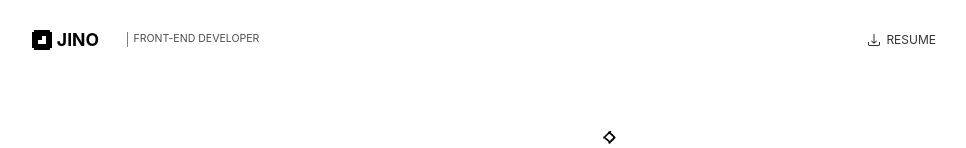
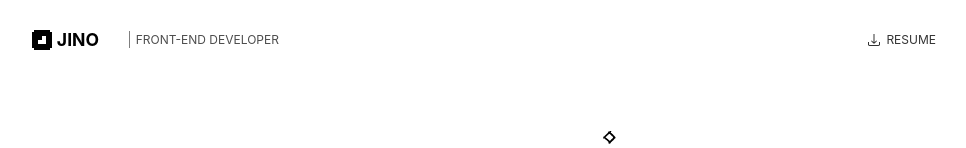
Before and after one commit to jinovice/portfolio, a React (Create React App) app: page / in a window 1280 px wide. Shown: the top 148 px of the page, without its empty margins (156-1122 px from the left). Built offline with nearby package versions, Linux system fonts and the light colour scheme.

Commit message:
Initial commit

```diff
--- a/src/Components/Header.css
+++ b/src/Components/Header.css
@@ -47,7 +47,7 @@ header .headerContainer h1 span {
   display: inline-block;
   margin-left: 1em;
   padding: 0.2em 0.5em;
-  font-size: 0.6em;
+  font-size: 12px;
   font-weight: normal;
   line-height: 1em;
   color: var(--j-color-neutral-black-7);
--- a/src/Components/Header.scss
+++ b/src/Components/Header.scss
@@ -53,7 +53,8 @@ header {
         display: inline-block;
         margin-left: 1em;
         padding: 0.2em 0.5em;
-        font-size: 0.6em;
+        //font-size: 0.6em;
+        font-size: 12px;
         font-weight: normal;
         line-height: 1em;
         color: var(--j-color-neutral-black-7);
--- a/src/Components/Portfolios.css
+++ b/src/Components/Portfolios.css
@@ -90,7 +90,7 @@
   font-weight: bold;
 }
 .portfolio .content .tags {
-  font-size: var(--j-txt-xsmall);
+  font-size: var(--j-txt-min);
 }
 .portfolio .button {
   z-index: 500;
--- a/src/Components/Portfolios.scss
+++ b/src/Components/Portfolios.scss
@@ -122,7 +122,7 @@
     }
 
     .tags {
-      font-size: var(--j-txt-xsmall);
+      font-size: var(--j-txt-min);
     }
 
     .tagsTitle {
--- a/src/Components/base.css
+++ b/src/Components/base.css
@@ -38,7 +38,8 @@
   --j-txt-small:0.875em;
   --j-txt-xsmall:0.75em;
   --j-txt-xxsmall:0.6875em;
-  --j-txt-xxxsmall:10px;
+  --j-txt-xxxsmall:12px;
+  --j-txt-min:12px;
   --j-column-gap:1.5em;
   --j-row-gap:1.5em;
   --j-width-content-basic:1000px;
--- a/src/Components/base.scss
+++ b/src/Components/base.scss
@@ -40,7 +40,8 @@
   --j-txt-small:0.875em;
   --j-txt-xsmall:0.75em;
   --j-txt-xxsmall:0.6875em;
-  --j-txt-xxxsmall:10px;
+  --j-txt-xxxsmall:12px;
+  --j-txt-min:12px;
   --j-column-gap:1.5em;
   --j-row-gap:1.5em;
 
```
Also changed, not shown: 2 other files (tests, documents, lock files or other folders).
